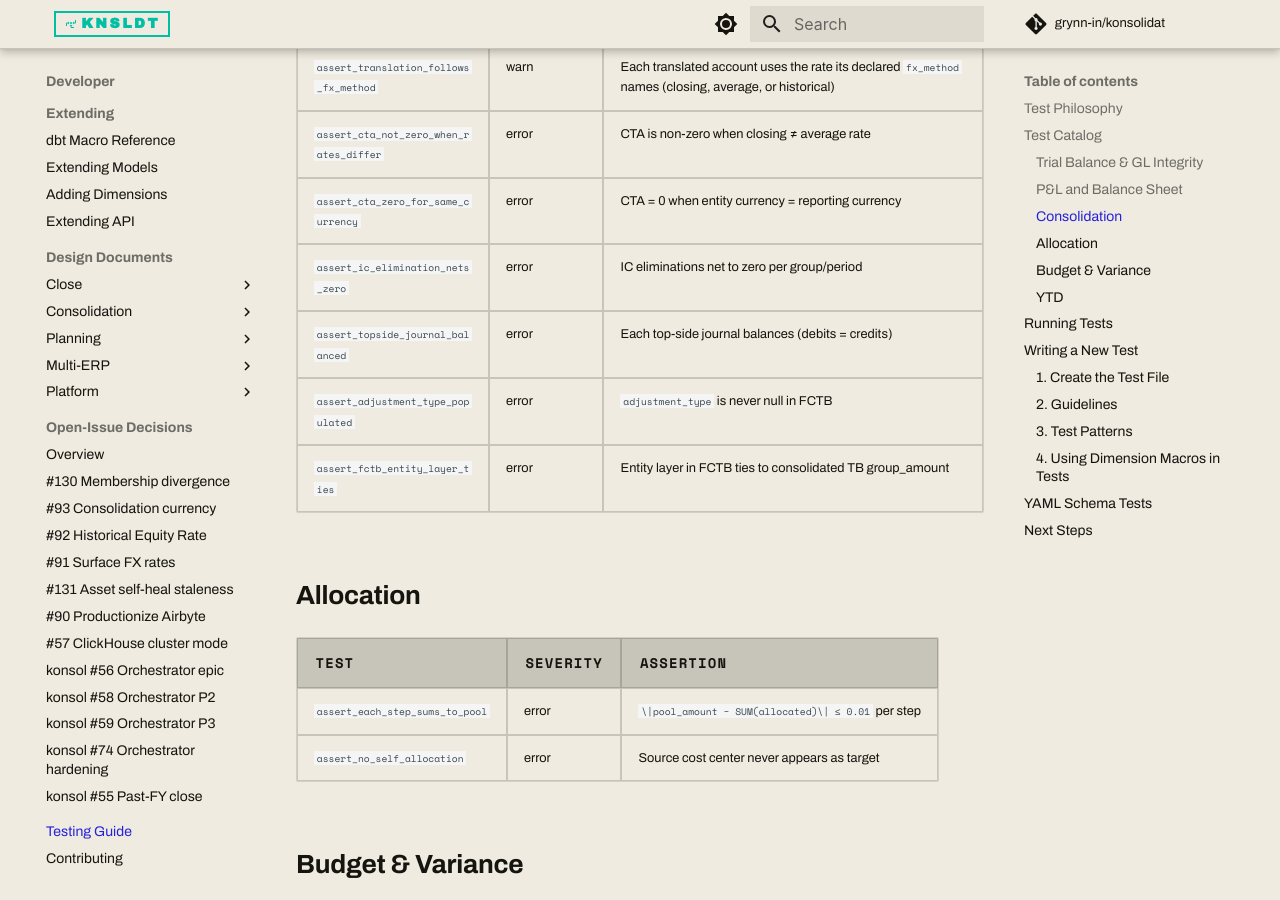
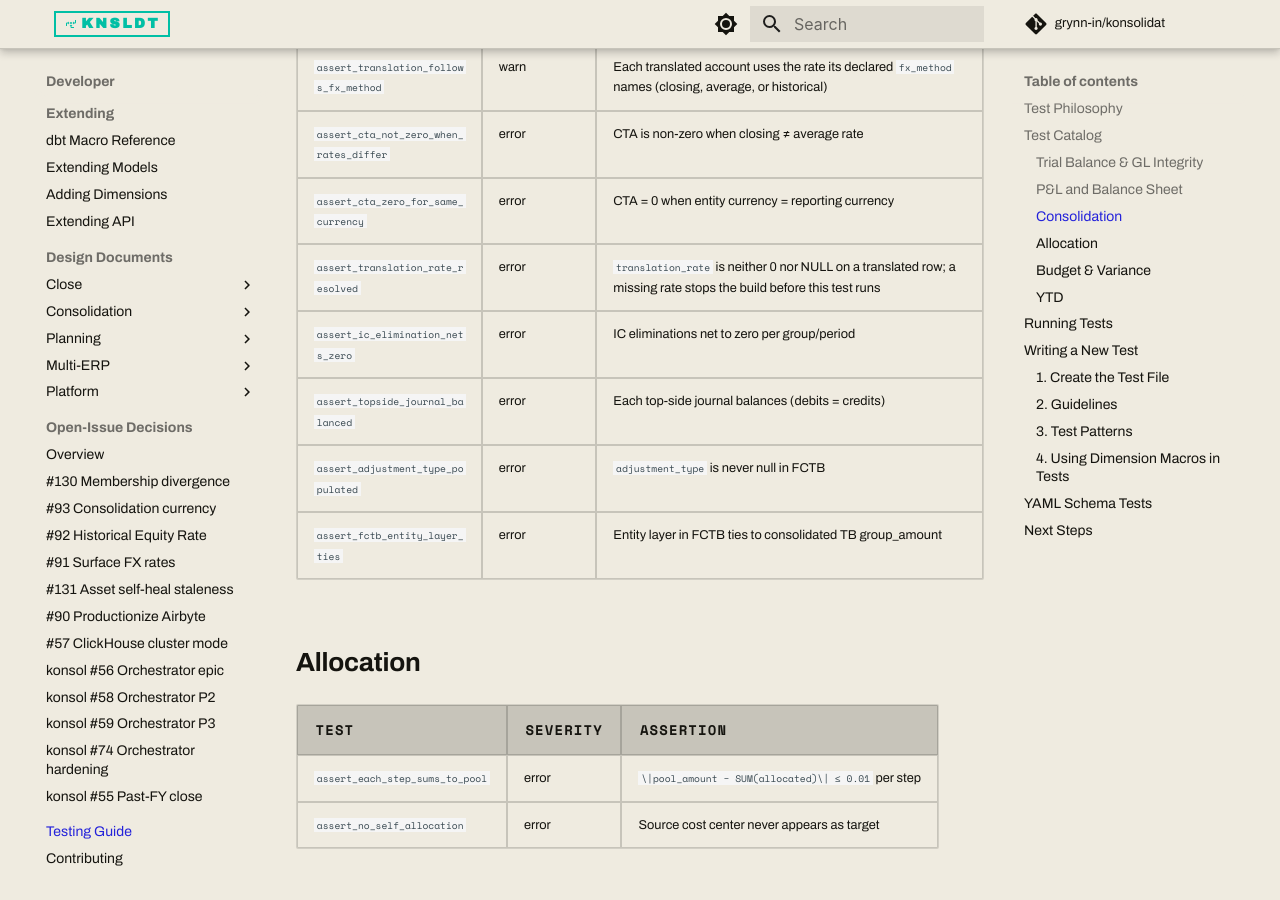
Before and after one commit to grynn-in/konsolidat, an MkDocs documentation site: the page built from docs/developer-guide/testing-guide.md, in a window 1280 px wide and 900 px high, scrolled down 2006 px. Built offline with MkDocs 1.6.1 and Material for MkDocs 9.7.7, drawn with Linux system fonts in a browser that asks for light colours; comment, search, counter and statistics services are not loaded.

Commit message:
docs(konsolidat#194): testing guide lists assert_translation_rate_resolved
Co-Authored-By: Claude Fable 5.1 <noreply@anthropic.com>
Claude-Session: https://claude.ai/code/session_013WewQKFQgG7o2M3mUDPRR5

```diff
--- a/docs/developer-guide/testing-guide.md
+++ b/docs/developer-guide/testing-guide.md
@@ -43,6 +43,7 @@ Tests have two severity levels:
 | `assert_translation_follows_fx_method` | warn | Each translated account uses the rate its declared `fx_method` names (closing, average, or historical) |
 | `assert_cta_not_zero_when_rates_differ` | error | CTA is non-zero when closing ≠ average rate |
 | `assert_cta_zero_for_same_currency` | error | CTA = 0 when entity currency = reporting currency |
+| `assert_translation_rate_resolved` | error | `translation_rate` is neither 0 nor NULL on a translated row; a missing rate stops the build before this test runs |
 | `assert_ic_elimination_nets_zero` | error | IC eliminations net to zero per group/period |
 | `assert_topside_journal_balanced` | error | Each top-side journal balances (debits = credits) |
 | `assert_adjustment_type_populated` | error | `adjustment_type` is never null in FCTB |
```
